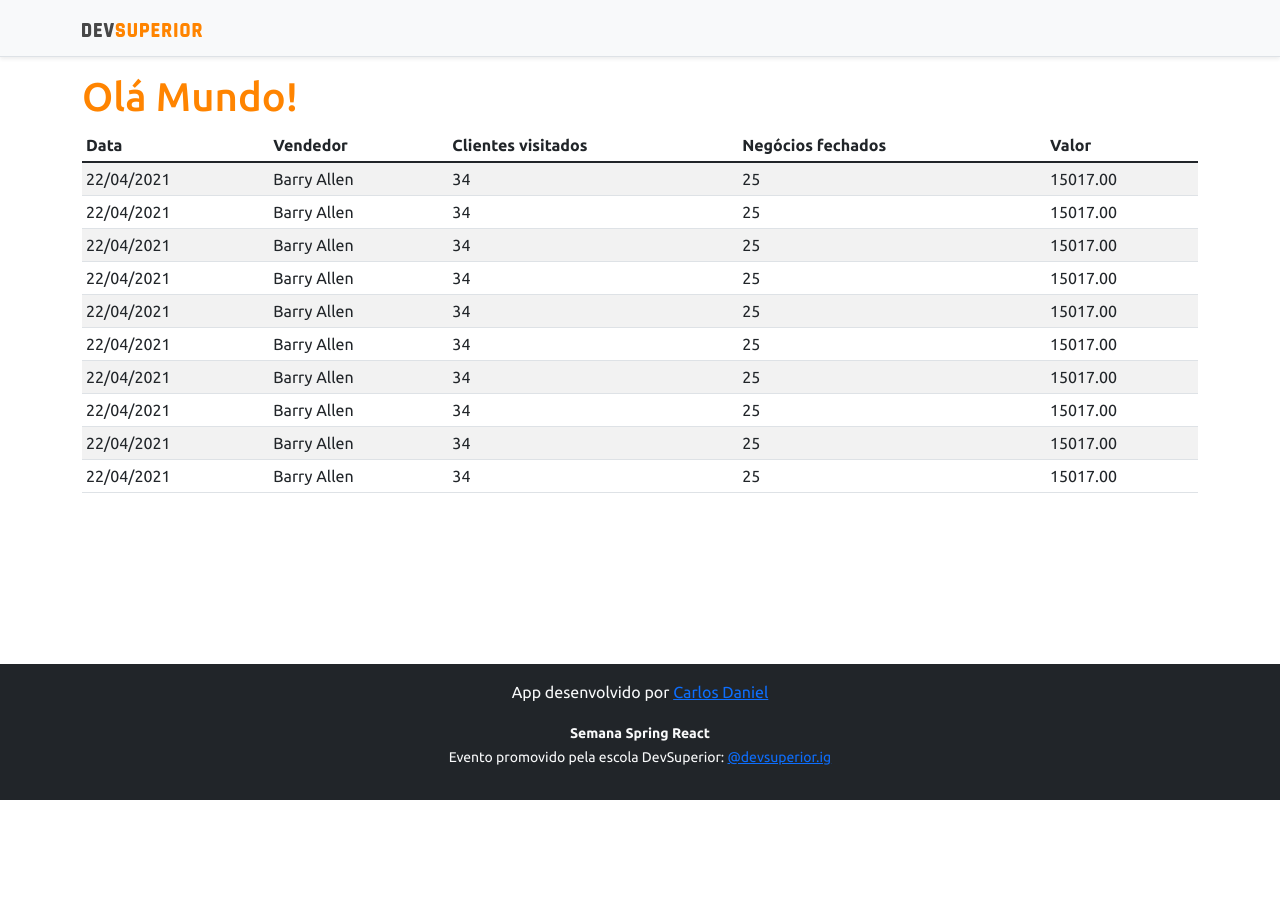
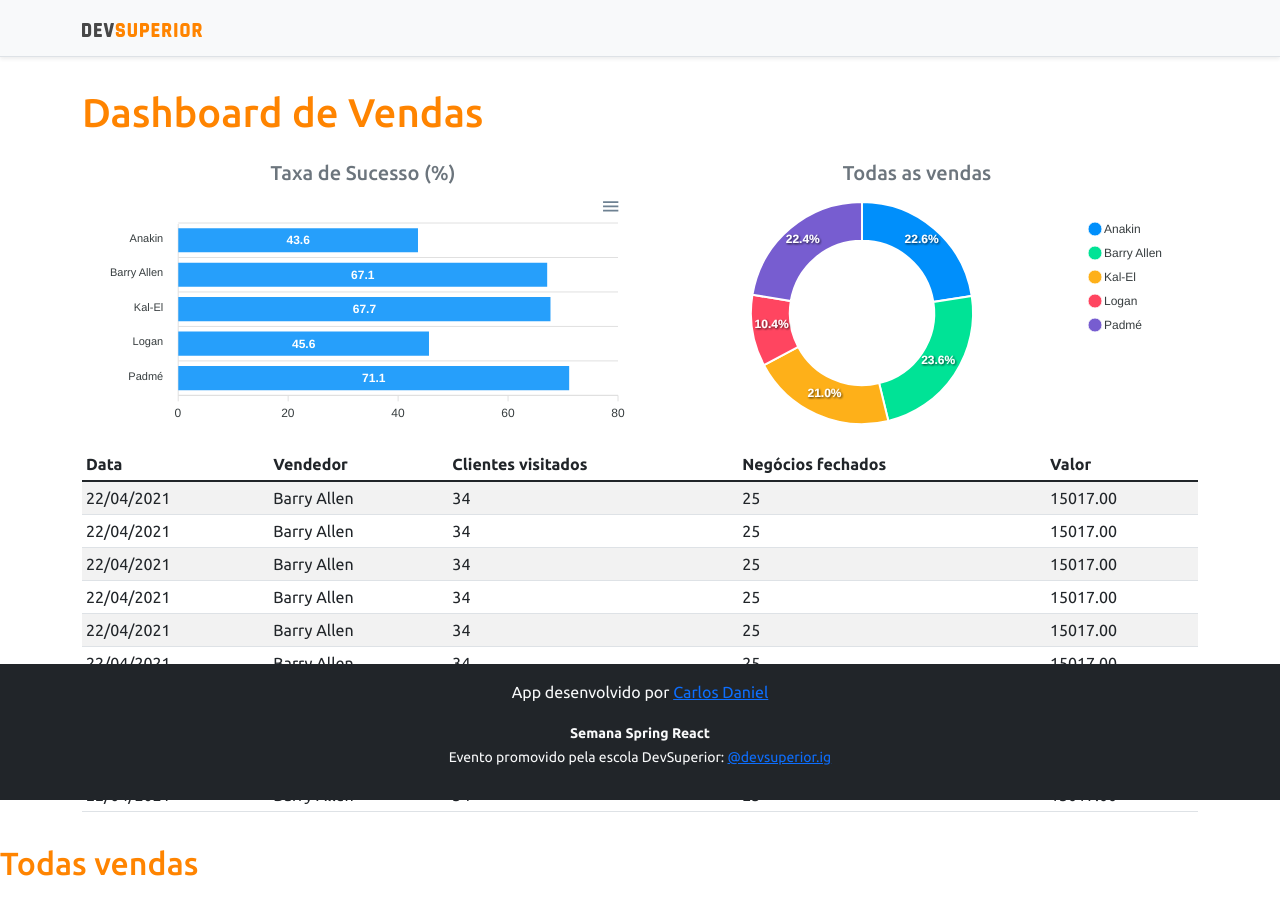
Before and after one commit to CarlosDanielSantosOliveira/projeto-sds3, a React (Create React App) app in the folder frontend/: page / in a window 1280 px wide. Before the commit the page ends 800 px from the top, so only its background shows below. Built offline with nearby package versions, Linux system fonts and the light colour scheme.

Commit message:
static charts

```diff
--- a/frontend/package.json
+++ b/frontend/package.json
@@ -12,8 +12,10 @@
     "@types/node": "^12.0.0",
     "@types/react": "^17.0.0",
     "@types/react-dom": "^17.0.0",
+    "apexcharts": "^3.28.1",
     "bootstrap": "^5.1.0",
     "react": "^17.0.2",
+    "react-apexcharts": "^1.3.9",
     "react-dom": "^17.0.2",
     "react-scripts": "4.0.3",
     "typescript": "^4.1.2",
--- a/frontend/src/App.tsx
+++ b/frontend/src/App.tsx
@@ -1,19 +1,34 @@
+import BarChart from "./components/BarChart";
 import DataTable from "./components/DataTable";
+import DonutChart from "./components/DonutChart";
 import Footer from "./components/Footer";
 import NavBar from "./components/NavBar";
 
 function App() {
   return (
     <>
-    <NavBar />
+      <NavBar />
 
-    <div className="container">
-      <h1 className = "text-primary"> Olá Mundo! </h1>
+      <div className="container">
+        <h1 className="text-primary py-3"> Dashboard de Vendas </h1>
+        <div className="row px-3">
+          <div className="col-sm-6">
+            <h5 className="text-center text-secondary"> Taxa de Sucesso (%) </h5>
+            <BarChart />
+          </div>
+          <div className="col-sm-6">
+          <h5 className="text-center text-secondary"> Todas as vendas</h5>
+            <DonutChart />
+          </div>
+        </div>
+        <DataTable />
+      </div>
 
-      <DataTable />
-    </div>
+      <div className="py-3">
+        <h2 className="text-primary"> Todas vendas </h2>
+      </div>
 
-    <Footer />
+      <Footer />
     </>
   );
 }
--- /dev/null
+++ b/frontend/src/components/BarChart/index.tsx
@@ -0,0 +1,36 @@
+import Chart from 'react-apexcharts';
+
+const BarChart = () => {
+
+    const options = {
+        plotOptions: {
+            bar: {
+                horizontal: true,
+            }
+        },
+    };
+
+    const mockData = {
+        labels: {
+            categories: ['Anakin', 'Barry Allen', 'Kal-El', 'Logan', 'Padmé']
+        },
+        series: [
+            {
+                name: "% Sucesso",
+                data: [43.6, 67.1, 67.7, 45.6, 71.1]
+            }
+        ]
+    };
+
+    return (
+         <Chart
+            options = {{ ...options, xaxis: mockData.labels}}
+            //mock são dados de mentira, os três pontos antes dos options é para pegar todos os dados
+            series={mockData.series}
+            type="bar"
+            height="240"
+         />
+    );
+}
+
+export default BarChart;
--- /dev/null
+++ b/frontend/src/components/DonutChart/index.tsx
@@ -0,0 +1,27 @@
+import Chart from 'react-apexcharts';
+
+const DonutChart = () => {
+
+    const mockData = {
+        series: [477138, 499928, 444867, 220426, 473088],
+        labels: ['Anakin', 'Barry Allen', 'Kal-El', 'Logan', 'Padmé']
+    }
+
+    const options = {
+        legend: {
+            show: true
+        }
+    }
+
+    return (
+         <Chart
+            options = {{ ...options, labels: mockData.labels}}
+            //mock são dados de mentira, os três pontos antes dos options é para pegar todos os dados
+            series={mockData.series}
+            type="donut"
+            height="240"
+         />
+    );
+}
+
+export default DonutChart;
```
Also changed, not shown: 1 other file (tests, documents, lock files or other folders).
